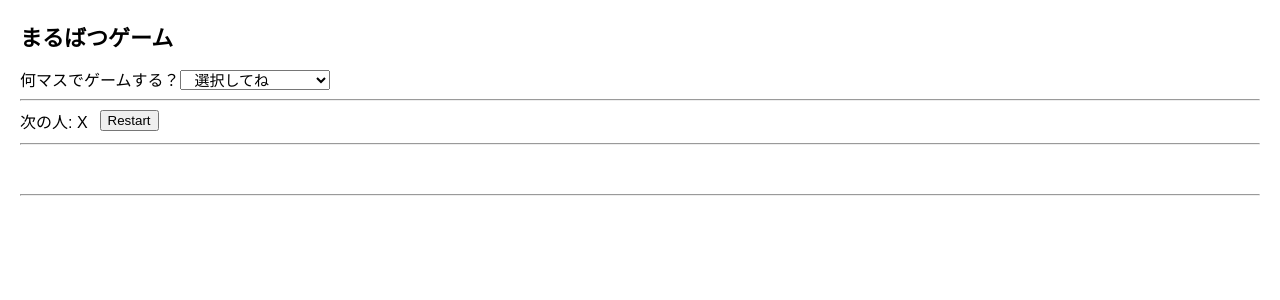
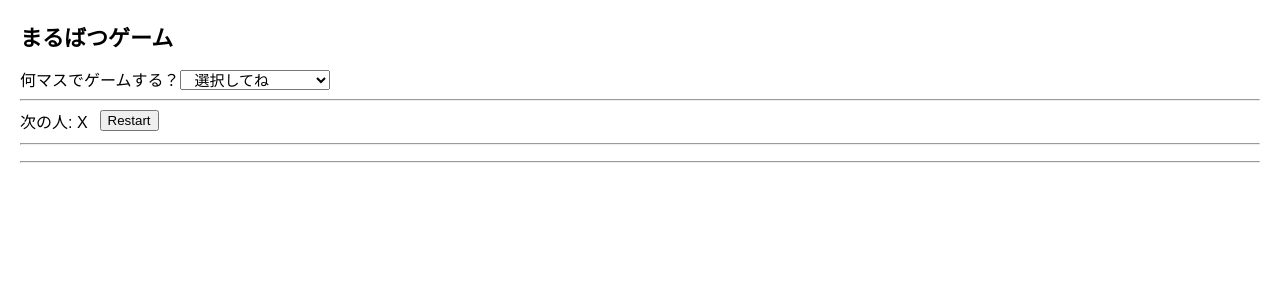
Before and after one commit to takebayashi-sub/learning, a React (Vite) app: page / in a window 1280 px wide. Shown: the top 300 px of the page. Built offline with nearby package versions, Linux system fonts and the light colour scheme.

Commit message:
styleのrepeatを使って表示したマスと、tableを使って表示したマスが重なって表示されてしまう問題を修正

```diff
--- a/src/app.module.scss
+++ b/src/app.module.scss
@@ -71,20 +71,10 @@ body {
   width: 34px;
 }
 
-.variableSquare{
+.variableSquare {
   display: grid;
-  font-size: 24px;
-  font-weight: bold;
-  line-height: 34px;
-  height: 34px;
-  margin-right: -1px;
-  margin-top: -1px;
-  padding: 0;
-  text-align: center;
-  width: 34px;
-  grid-template-columns: repeat(var(--grid-size),1fr);
+  grid-template-columns: repeat(var(--grid-size), 34px);
 }
-
 .boardRow:after {
   clear: both;
   content: '';
@@ -116,3 +106,10 @@ body {
   gap: 12px;
   margin-bottom: 10px;
 }
+
+.board {
+  border-collapse: collapse;
+  td {
+    padding: 0;
+  }
+}
```
